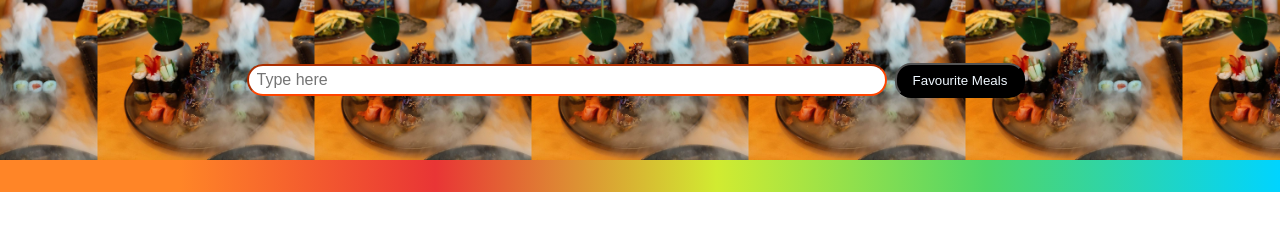
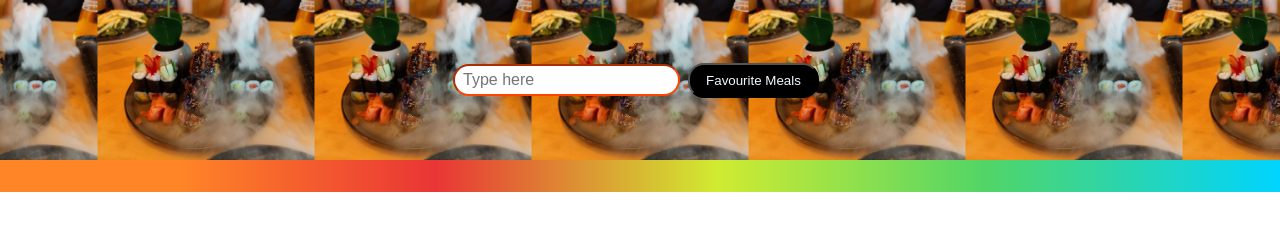
Before and after one commit to tush74/mealfinder, a plain HTML site: page index.html in a window 1280 px wide. Drawn offline with Linux system fonts and the light colour scheme.

Commit message:
Nav bar width change

```diff
--- a/style.css
+++ b/style.css
@@ -16,7 +16,7 @@
 }
 
 .search {
-      width: 40rem;
+  width: 100%;
   height: 2rem;
   border-radius: 2rem;
   border-color: orangered;
@@ -48,8 +48,15 @@
   display: flex;
   flex-wrap: wrap;
   justify-content: center;
-      background: rgb(255,133,39);
-background: linear-gradient(90deg, rgba(255,133,39,1) 14%, rgba(233,53,53,1) 34%, rgba(209,235,49,1) 56%, rgba(81,213,103,1) 77%, rgba(0,212,255,1) 100%);
+  background: rgb(255, 133, 39);
+  background: linear-gradient(
+    90deg,
+    rgba(255, 133, 39, 1) 14%,
+    rgba(233, 53, 53, 1) 34%,
+    rgba(209, 235, 49, 1) 56%,
+    rgba(81, 213, 103, 1) 77%,
+    rgba(0, 212, 255, 1) 100%
+  );
   align-items: flex-start; /* Align items to the top */
   padding: 1rem;
 }
```
Lines whose indentation alone changed are shown as unchanged.
